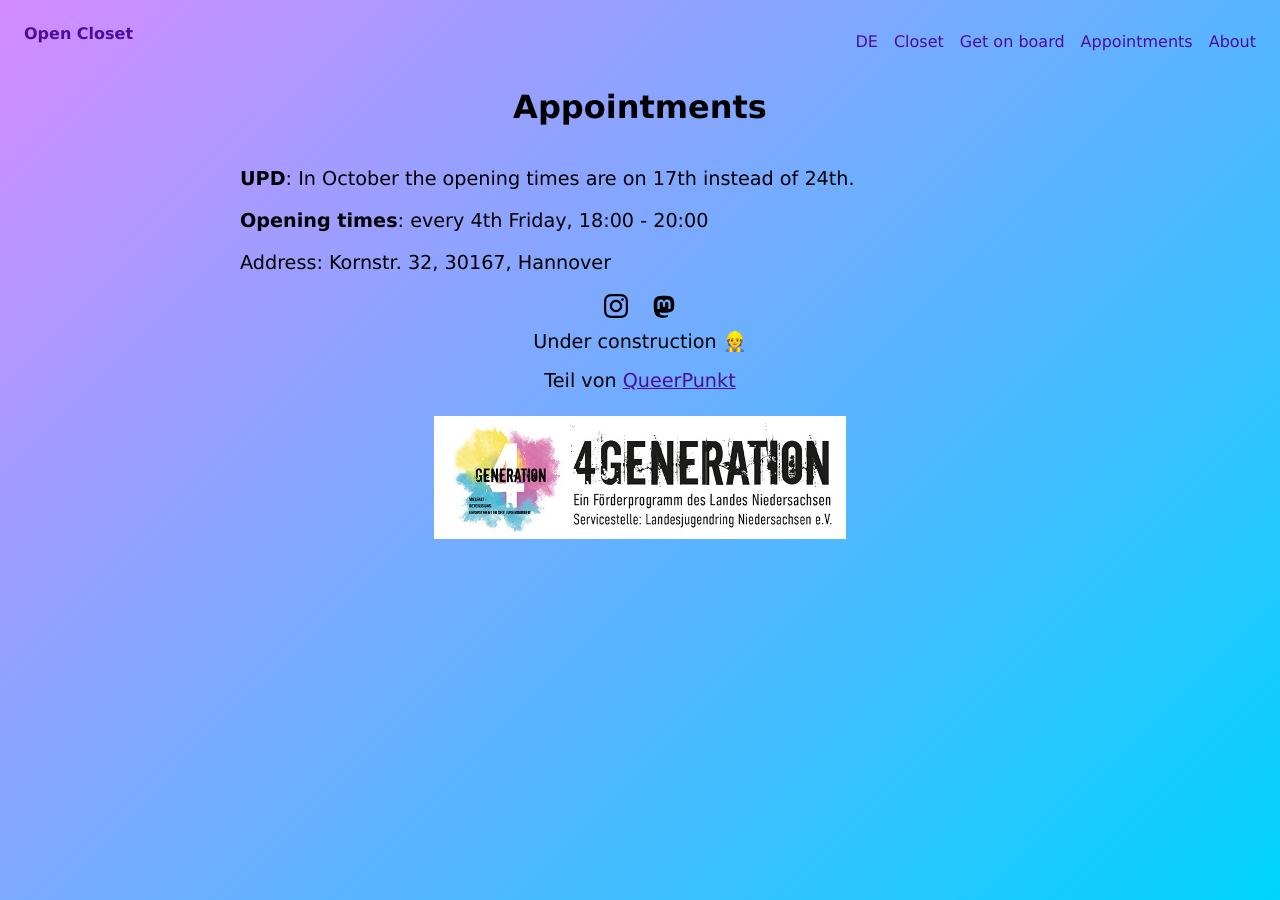
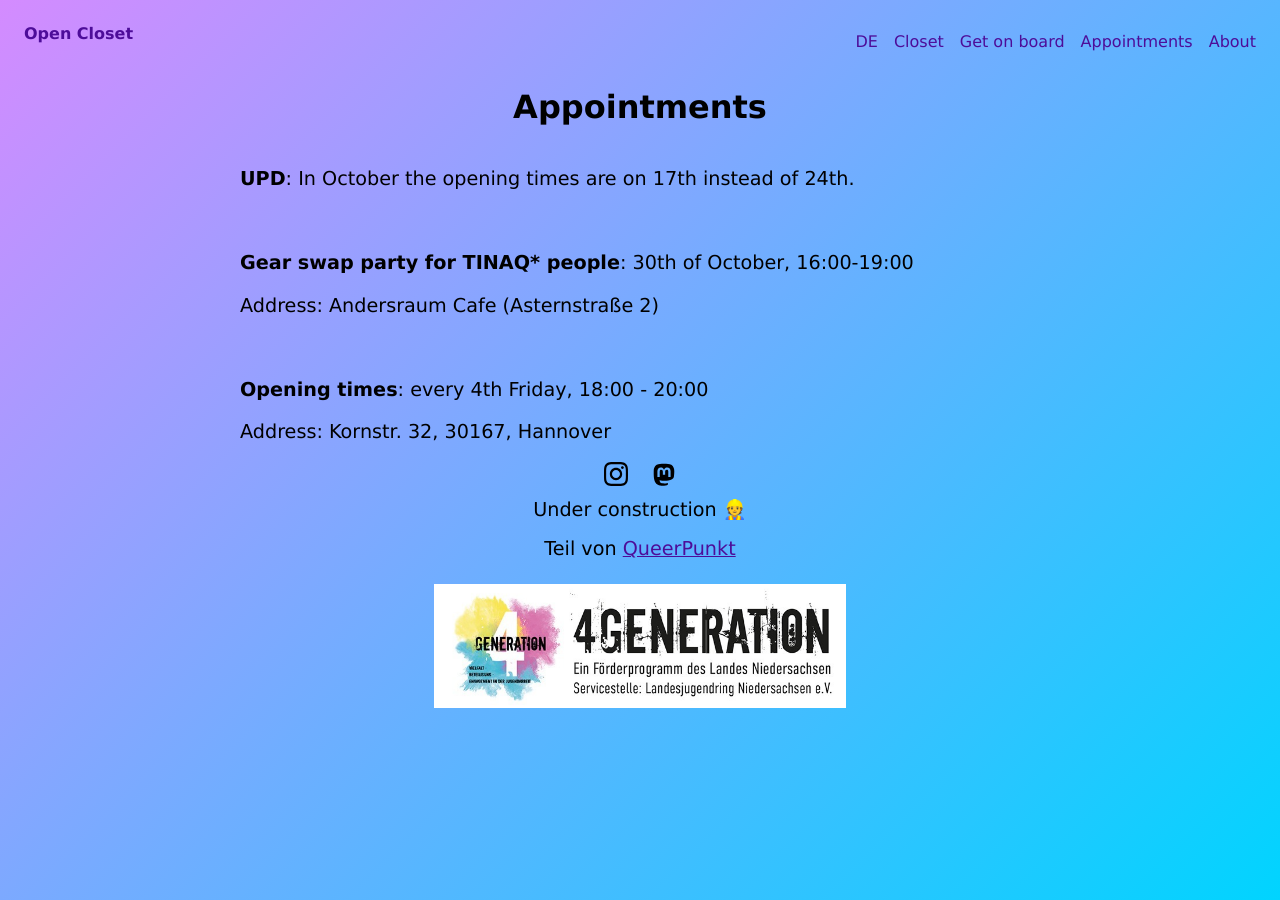
Before and after one commit to open-closet-hannover/open-closet-hannover.github.io, a Jekyll site: the page built from en/appointments.md, in a window 1280 px wide. Built offline with Jekyll 4.4.1, drawn with Linux system fonts in a browser that asks for light colours.

Commit message:
Add swap party to appointments

```diff
--- a/en/appointments.md
+++ b/en/appointments.md
@@ -5,6 +5,14 @@ title: Appointments
 
 **UPD**: In October the opening times are on 17th instead of 24th.
 
+<br>
+
+**Gear swap party for TINAQ\* people**: 30th of October, 16:00-19:00
+
+Address: Andersraum Cafe (Asternstraße 2)
+
+<br>
+
 **Opening times**: every 4th Friday, 18:00 - 20:00
 
 Address: Kornstr. 32, 30167, Hannover
```
Also changed, not shown: appointments.md (+8 -0 lines).
